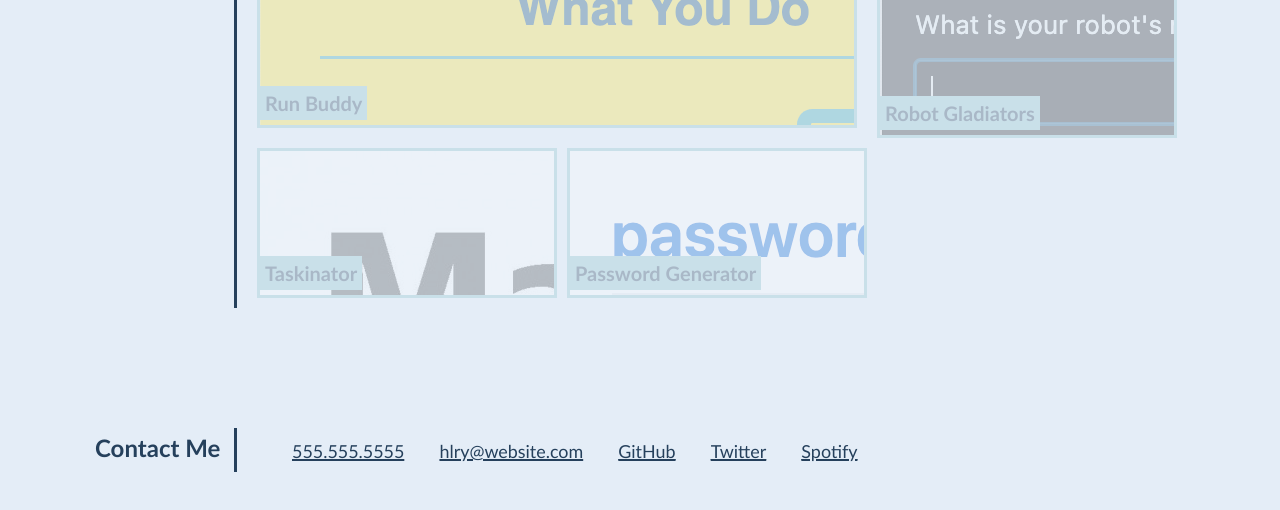
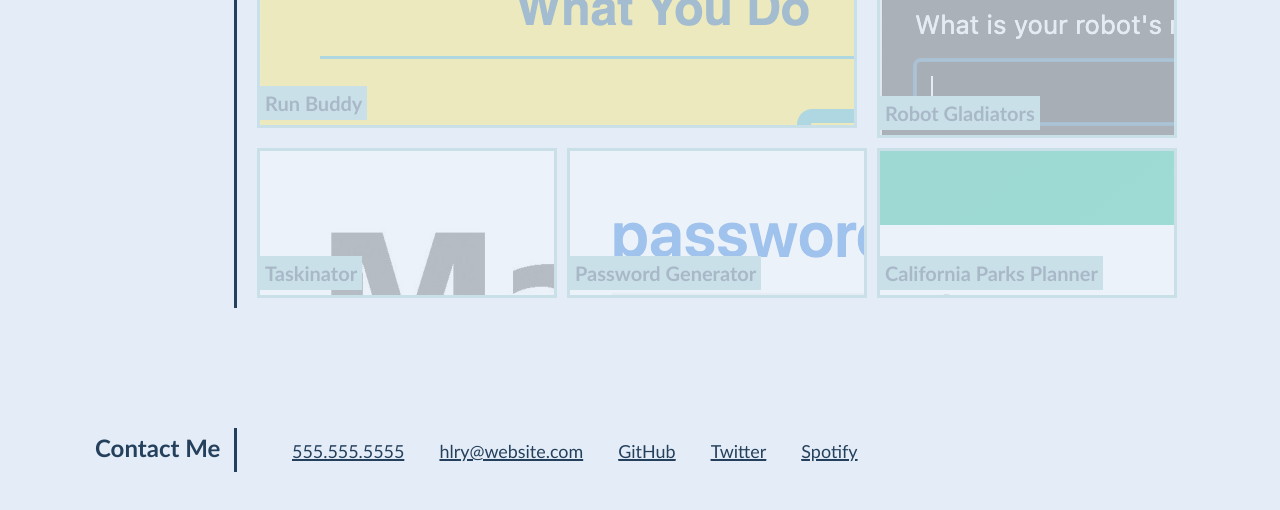
Before and after one commit to hlry/professional-portfolio-sample, a plain HTML site: page index.html in a window 1280 px wide. Shown: the part 1045-1555 px from the top of the page. Drawn offline with Linux system fonts and the light colour scheme.

Commit message:
adding california park planner project

```diff
--- a/assets/css/style.css
+++ b/assets/css/style.css
@@ -224,6 +224,10 @@ section {
   background-image: url("../images/password-generator.png");
 }
 
+#cal-parks {
+  background-image: url("../images/cal-park-planner.png") ;
+}
+
 .project-name {
   background-color: var(--surfgreen-color);
   padding: 0;
--- a/index.html
+++ b/index.html
@@ -97,6 +97,12 @@
                                 Generator</div>
                         </div>
                     </a>
+                    <!-- California Park Planner -->
+                    <a href="https://hlry.github.io/california-camping-planner/">
+                        <div class="project-grid-item" id="cal-parks">
+                            <div class="project-name">California Parks Planner</div>
+                        </div>
+                    </a>
                 </div>
             </div>
         </section>
```
Also changed, not shown: assets/images/cal-park-planner.png (added).
